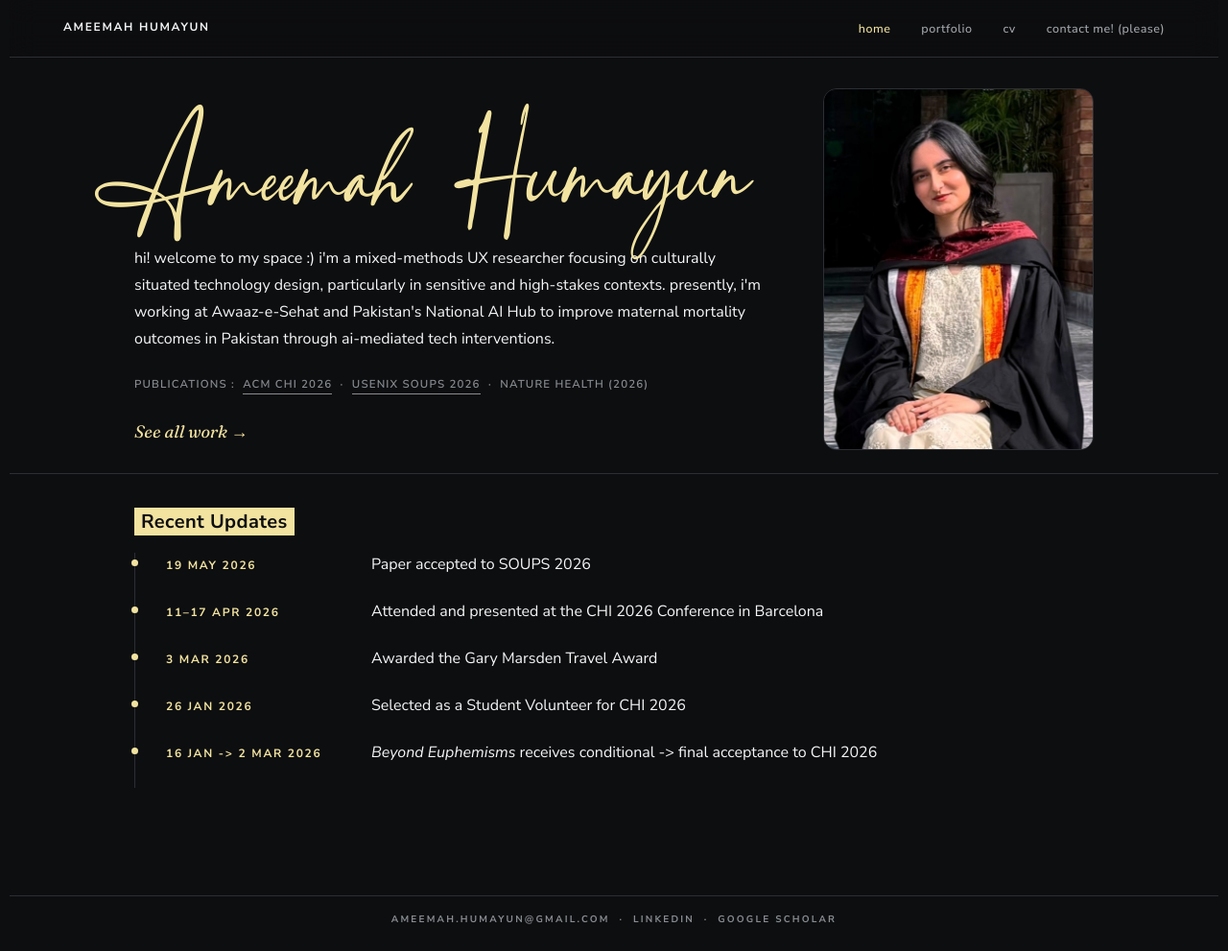
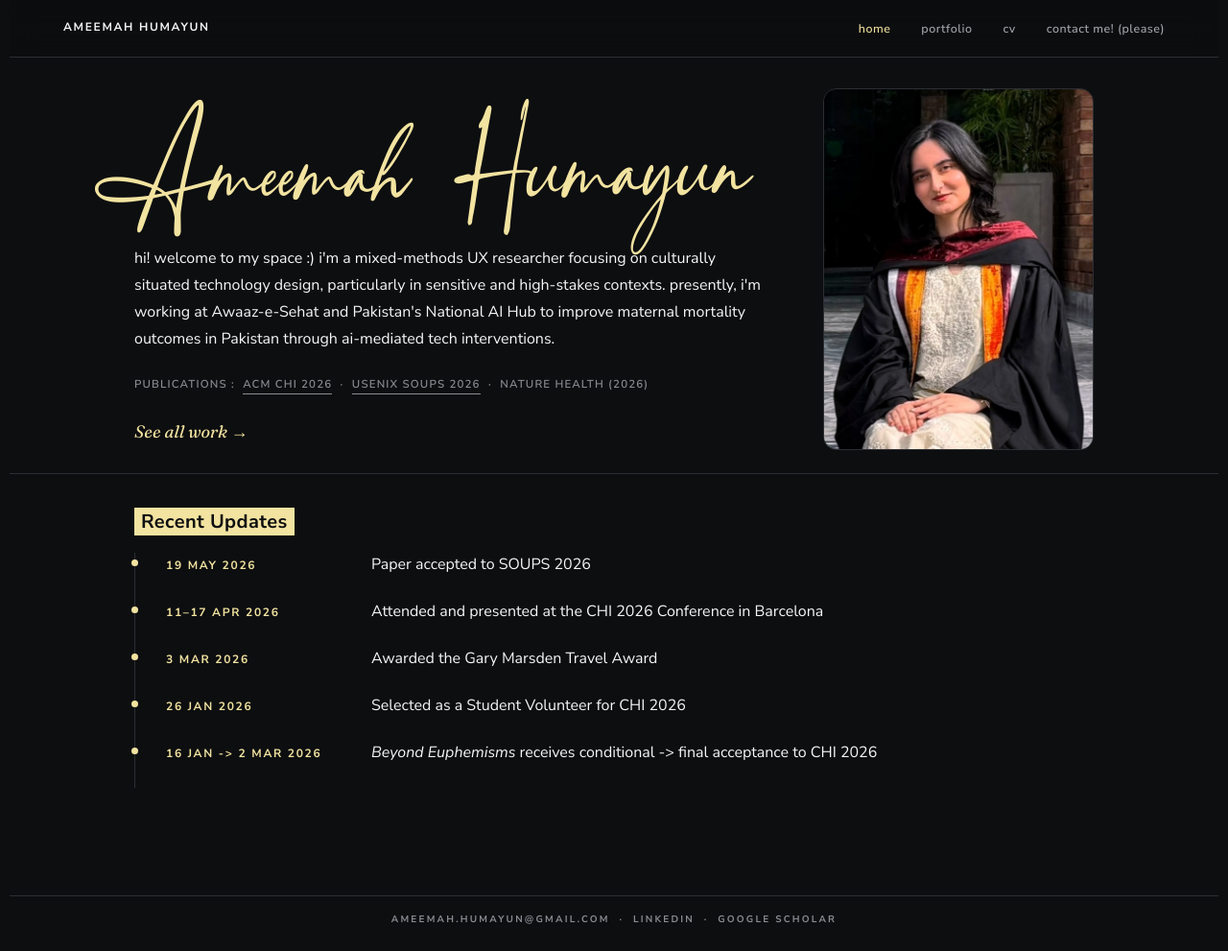
Before and after one commit to ameemahumayun/ameemahumayun.github.io, a Jekyll site: the page built from index.html, in a window 1280 px wide and 991 px high. Shown: the whole window at 96% size. Built offline with Jekyll 4.4.1, drawn with Linux system fonts in a browser that asks for light colours.

Commit message:
Move homepage signature up 5px more

```diff
--- a/assets/css/components.css
+++ b/assets/css/components.css
@@ -845,5 +845,5 @@ details[open] .accordion__icon::after { opacity: 0; }                          /
   pointer-events: none;
   /* Slight upward slant: left edge sits ~3px lower, right edge ~3px
      higher, like a handwritten signature drifting upward. */
-  transform: translateY(-9.5px) rotate(-0.48deg);
+  transform: translateY(-14.5px) rotate(-0.48deg);
 }
```
